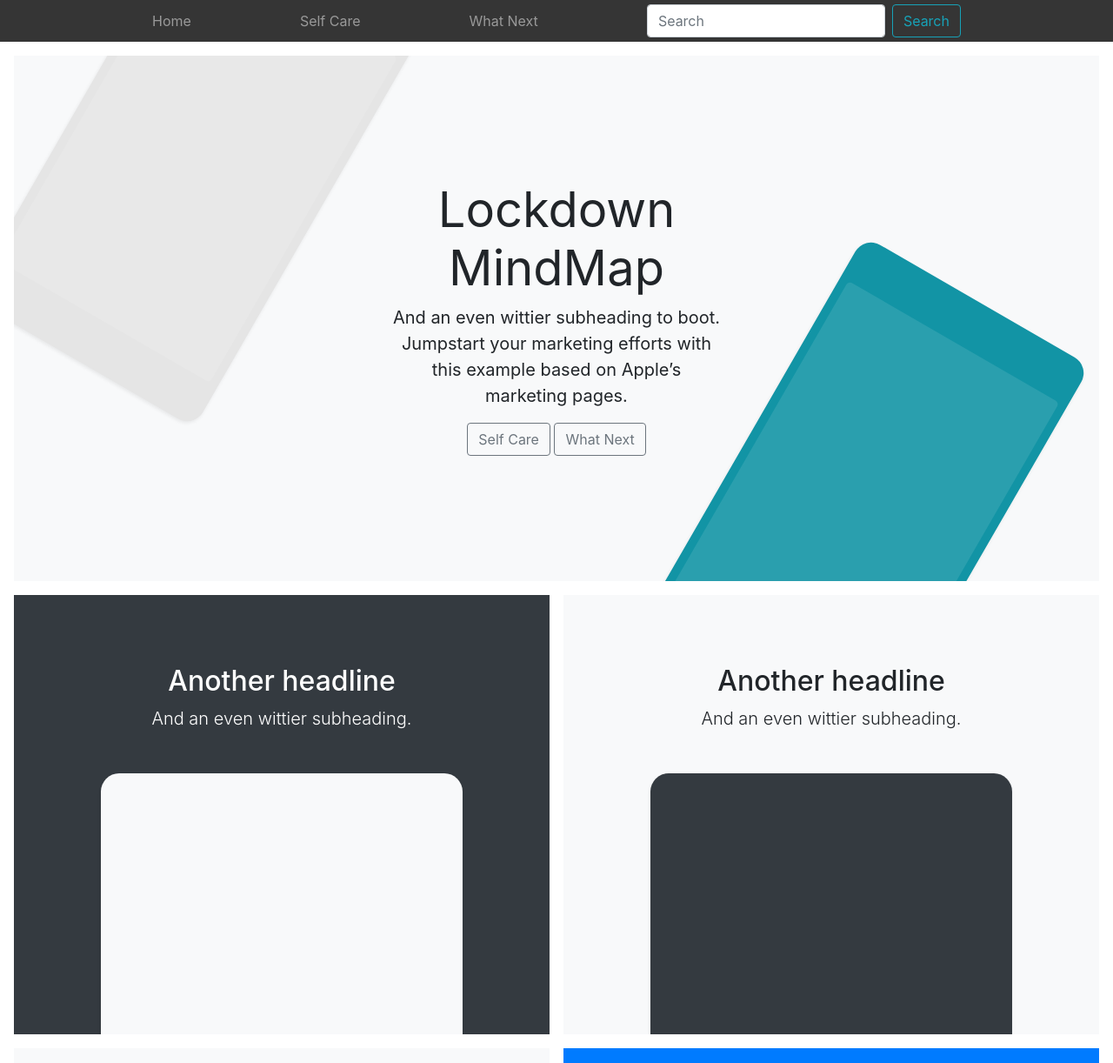
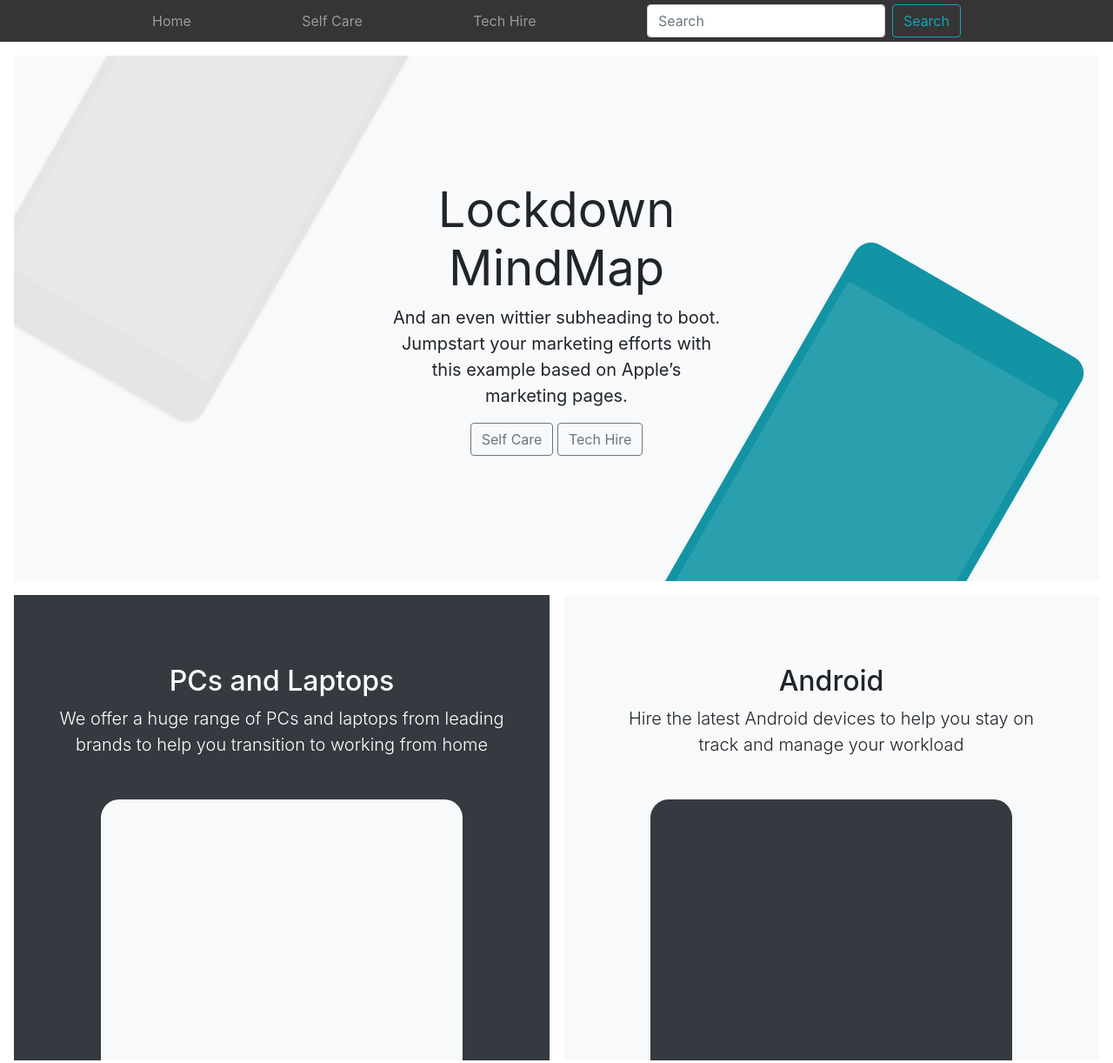
Before and after one commit to tiriah0501/Web-Project, a plain HTML site: page index.html in a window 1280 px wide. Shown: the top 1222 px of the page at 87% size. Drawn offline with nearby package versions, Linux system fonts and the light colour scheme.

Commit message:
Home Page Update

```diff
--- a/index.html
+++ b/index.html
@@ -12,7 +12,7 @@
 <div class="container d-flex flex-column flex-md-row justify-content-between">
   <a class="py-2 d-none d-md-inline-block" href="index.html">Home</a>
   <a class="py-2 d-none d-md-inline-block" href="selfcare.html">Self Care</a>
-  <a class="py-2 d-none d-md-inline-block" href="whatnext.html">What Next</a>
+  <a class="py-2 d-none d-md-inline-block" href="techhire.html">Tech Hire</a>
   <form class="form-inline my-2 my-lg-0">
     <input class="form-control mr-sm-2" type="search" placeholder="Search" aria-label="Search">
     <button class="btn btn-outline-info my-2 my-sm-0" type="submit">Search</button>
@@ -25,7 +25,7 @@
   <h1 class="display-4 font-weight-normal">Lockdown MindMap</h1>
   <p class="lead font-weight-normal">And an even wittier subheading to boot. Jumpstart your marketing efforts with this example based on Apple’s marketing pages.</p>
   <a class="btn btn-outline-secondary" href="selfcare.html">Self Care</a>
-  <a class="btn btn-outline-secondary" href="whatnext.html">What Next</a>
+  <a class="btn btn-outline-secondary" href="techhire.html">Tech Hire</a>
 </div>
 <div class="product-device shadow-sm d-none d-md-block"></div>
 <div class="product-device product-device-2 shadow-sm d-none d-md-block"></div>
@@ -34,16 +34,16 @@
 <div class="d-md-flex flex-md-equal w-100 my-md-3 pl-md-3">
 <div class="bg-dark mr-md-3 pt-3 px-3 pt-md-5 px-md-5 text-center text-white overflow-hidden">
   <div class="my-3 py-3">
-    <h2 class="display-5">Another headline</h2>
-    <p class="lead">And an even wittier subheading.</p>
+    <h2 class="display-5">PCs and Laptops</h2>
+    <p class="lead">We offer a huge range of PCs and laptops from leading brands to help you transition to working from home</p>
   </div>
   <div class="bg-light shadow-sm mx-auto" style="width: 80%; height: 300px; border-radius: 21px 21px 0 0;">
   </div>
 </div>
 <div class="bg-light mr-md-3 pt-3 px-3 pt-md-5 px-md-5 text-center overflow-hidden">
   <div class="my-3 p-3">
-    <h2 class="display-5">Another headline</h2>
-    <p class="lead">And an even wittier subheading.</p>
+    <h2 class="display-5">Android</h2>
+    <p class="lead">Hire the latest Android devices to help you stay on track and manage your workload</p>
   </div>
   <div class="bg-dark shadow-sm mx-auto" style="width: 80%; height: 300px; border-radius: 21px 21px 0 0;"></div>
 </div>
@@ -52,8 +52,8 @@
 <div class="d-md-flex flex-md-equal w-100 my-md-3 pl-md-3">
 <div class="bg-light mr-md-3 pt-3 px-3 pt-md-5 px-md-5 text-center overflow-hidden">
   <div class="my-3 p-3">
-    <h2 class="display-5">Another headline</h2>
-    <p class="lead">And an even wittier subheading.</p>
+    <h2 class="display-5">Apple</h2>
+    <p class="lead">We stock the latest Apple products and accessories so you can get your tasks done</p>
   </div>
   <div class="bg-dark shadow-sm mx-auto" style="width: 80%; height: 300px; border-radius: 21px 21px 0 0;"></div>
 </div>
```
